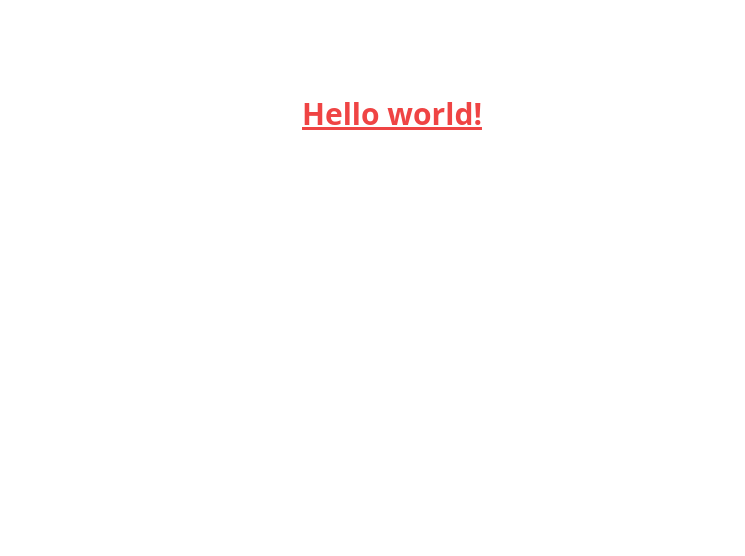
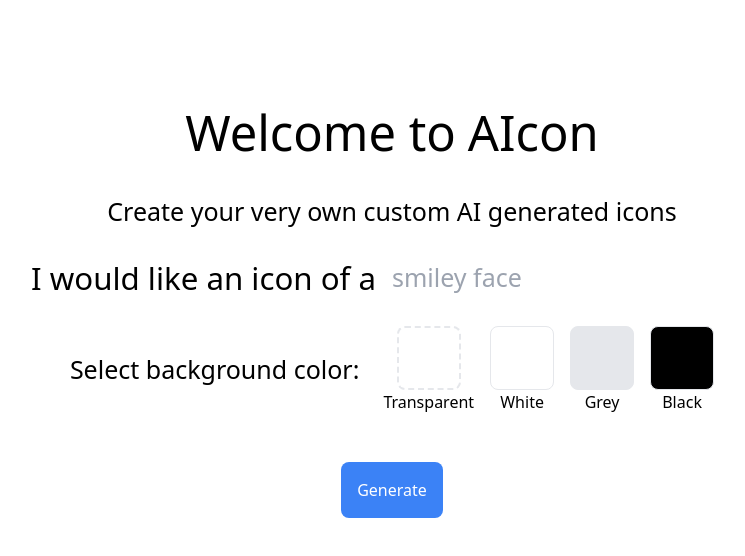
Before and after one commit to rossman22590/openai-icon-generator, a Next.js app: page / in a window 1280 px wide. Shown: the top 556 px of the page, without its empty margins (248-993 px from the left). Built offline with nearby package versions, Linux system fonts and the light colour scheme.

Commit message:
basic fe complete

```diff
--- a/package.json
+++ b/package.json
@@ -13,11 +13,14 @@
     "@types/node": "18.13.0",
     "@types/react": "18.0.27",
     "@types/react-dom": "18.0.10",
+    "dotenv": "^16.0.3",
     "eslint": "8.33.0",
     "eslint-config-next": "13.1.6",
     "next": "13.1.6",
+    "openai": "^3.1.0",
     "react": "18.2.0",
     "react-dom": "18.2.0",
+    "sass": "^1.58.0",
     "typescript": "4.9.5"
   },
   "devDependencies": {
--- a/src/pages/_app.tsx
+++ b/src/pages/_app.tsx
@@ -1,3 +1,4 @@
+import '../styles/scss/main.scss';
 import '@/styles/globals.css'
 import type { AppProps } from 'next/app'
 
--- a/src/pages/index.tsx
+++ b/src/pages/index.tsx
@@ -1,23 +1,113 @@
+import { useEffect, useState } from 'react'
 import Head from 'next/head'
-import Image from 'next/image'
-import { Inter } from '@next/font/google'
-import styles from '@/styles/Home.module.css'
 
-const inter = Inter({ subsets: ['latin'] })
 
 export default function Home() {
+  const [inputValue, setInputValue] = useState('');
+  const [outputResults, setOutputResults] = useState(false);
+  // require('dotenv').config()
+  useEffect(() => {
+    console.log('hello')
+  }, []);
+
+
+  const handleRadioSelect = (e:any) => {
+    console.log(e);
+    // provide active class to item, so user knows its been selected
+    if (e.target.checked) {
+      console.log(e.target)
+      console.log(e.target.parentElement)
+      e.target.parentElement.classList.add('active');
+      alert('this is now active')
+    }
+  }
+
+  const handleSubmit = (e:any) => {
+    e.preventDefault();
+    console.log(inputValue)
+    if (inputValue === '') {
+      alert('Please add some text');
+      setOutputResults(false)
+      return;
+    }
+    setOutputResults(true)
+  }
+
+
   return (
     <>
       <Head>
-        <title>Create Next App</title>
+        <title>OpenAI Icon Generator</title>
         <meta name="description" content="Generated by create next app" />
         <meta name="viewport" content="width=device-width, initial-scale=1" />
         <link rel="icon" href="/favicon.ico" />
       </Head>
-      <main className={styles.main}>
-        <h1 className="text-3xl font-bold underline text-red-500">
-          Hello world!
-        </h1>
+      <main className="main">
+        <form action="/send-data-here" method="post" className="flex flex-col items-center">
+          <div className="container flex justify-center items-center">
+            <span className="text-5xl">Welcome to</span>
+            <span className="ml-3 text-5xl">AIcon</span>
+          </div>
+          <div className="container flex justify-center items-center mt-6">
+            <span className="text-2xl">
+              Create your very own custom AI generated icons
+            </span>
+          </div>
+
+          <div className="container flex justify-center items-center mt-6">
+            <span className="text-3xl mr-4">I would like an icon of a </span>
+            <input
+            className="text-2xl"
+            type="text"
+            id="prompt"
+            placeholder="smiley face"
+            onChange={(event) =>
+              setInputValue(event.target.value)
+            }
+            />
+          </div>
+
+           <div className="container flex justify-center items-center mt-6">
+            <span className="text-2xl">Select background color: </span>
+
+            <div className="grid grid-col-4 grid-flow-col gap-4 ml-6">
+              <div className='flex flex-col items-center'>
+                <label htmlFor="transparent" className="flex w-16 h-16 rounded-lg cursor-pointer border-dashed border-2 border-gray-200" onClick={handleRadioSelect}>
+                  <input className="hidden pointer" type="radio" id="transparent" name="transparent" value="transparent" />
+                </label>
+                 Transparent
+              </div>
+
+              <div className='flex flex-col items-center'>
+                <label htmlFor="white" className="flex w-16 h-16 border rounded-lg cursor-pointer" onClick={handleRadioSelect}>
+                  <input className="hidden pointer" type="radio" id="white" name="white" value="white" />
+                </label>
+                 White
+              </div>
+
+              <div className='flex flex-col items-center'>
+                <label htmlFor="grey" className="flex w-16 h-16 border bg-gray-200 rounded-lg cursor-pointer" onClick={handleRadioSelect}>
+                  <input className="hidden pointer" type="radio" id="grey" name="grey" value="grey" />
+                </label>
+                 Grey
+              </div>
+
+              <div className='flex flex-col items-center'>
+                <label htmlFor="black" className="flex w-16 h-16 border bg-black rounded-lg cursor-pointer" onClick={handleRadioSelect}>
+                  <input className="hidden pointer" type="radio" id="black" name="black" value="black" />
+                </label>
+                 Black
+              </div>
+
+
+            </div>
+          </div>
+          <button className='mt-12 rounded-lg bg-blue-500 text-white p-4 h-auto' type="submit" onClick={handleSubmit}>Generate</button>
+
+          {outputResults &&
+            <div className="mt-12 results-container container rounded-lg flex bg-gray-200 w-16 h-16"></div>
+          }
+        </form>
       </main>
     </>
   )
--- /dev/null
+++ b/src/styles/scss/main.scss
@@ -0,0 +1,12 @@
+.main {
+  display: flex;
+  flex-direction: column;
+  align-items: center;
+  padding: 6rem;
+  min-height: 100vh;
+
+
+  .active {
+    box-shadow: rgba(17, 17, 26, 0.1) 0px 8px 24px, rgba(17, 17, 26, 0.1) 0px 16px 56px, rgba(17, 17, 26, 0.1) 0px 24px 80px;
+  }
+}
--- a/tailwind.config.js
+++ b/tailwind.config.js
@@ -9,6 +9,15 @@ module.exports = {
     "./src/**/*.{js,ts,jsx,tsx}",
   ],
   theme: {
+    fontSize: {
+      sm: '0.8rem',
+      base: '1rem',
+      xl: '1.25rem',
+      '2xl': '1.563rem',
+      '3xl': '1.953rem',
+      '4xl': '2.441rem',
+      '5xl': '3.052rem',
+    },
     extend: {},
   },
   plugins: [],
```
Also changed, not shown: 2 other files (tests, documents, lock files or other folders).
